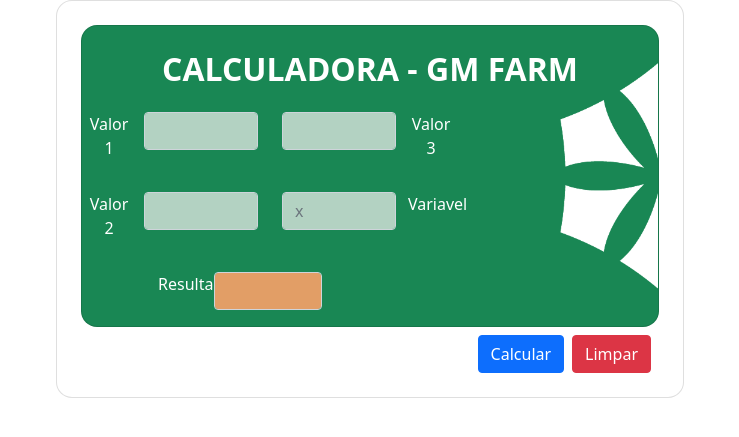
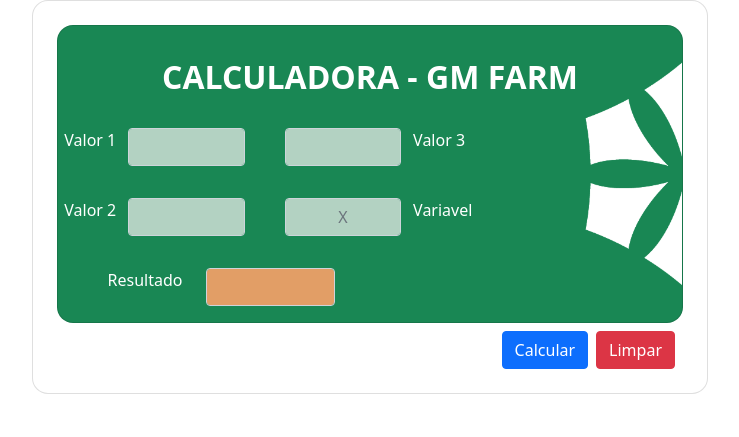
Before and after one commit to PedroFSValladares/calculadora-gmfarm, a PHP site: page / in a window 1280 px wide. Shown: the top 437 px of the page, without its empty margins (270-1009 px from the left). Run offline with PHP 8.4, Linux system fonts and the light colour scheme.

Commit message:
ajustes de design e responsividade

```diff
--- a/assets/js/index.js
+++ b/assets/js/index.js
@@ -35,7 +35,7 @@ inputs.forEach((element, i) => {
     element.addEventListener('input', (e) => {
         const val = removeCommas(element)
         if(val == ""){
-            feedback[i].innerHTML = "O campo deve ser preenchido."
+            feedback[i].innerHTML = "Preencha este campo."
             element.classList.add('is-invalid')
         }else if(isNaN(val)){
             feedback[i].innerHTML = "Valor inválido."
@@ -50,7 +50,7 @@ function validate(){
     var result = true
     inputs.forEach((element, i) => {
         if(element.value == ""){
-            feedback[i].innerHTML = "O campo deve ser preenchido."
+            feedback[i].innerHTML = "Preencha este campo."
             element.classList.add('is-invalid')
             result = false;
         }
--- a/index.php
+++ b/index.php
@@ -9,71 +9,68 @@
         <title>Calculadora</title>
     </head>
     <body>
+        <div class="container w-50" style="min-width: 700px; max-width: 850px;">
+            <div class="card p-4">
+                <form class="form needs-validation" method="post" novalidate>
+                    <div class="card mb-2 px-2 bg-success">
+                        <div class="container my-2">
+                            <h2 class="d-flex justify-content-center my-4"><b>CALCULADORA - GM FARM</b></h2>
+                        </div>
                         <div class="row">
-            <div class="col-sm-12 col-md-8 col-lg-6 col-lx-5 my-auto mx-auto">
-                <form class="form needs-validation" method="post" novalidate>
-                    <div class="card p-4">
-                        <div class="card mb-2 bg-success">
-                            <h2 class="d-flex justify-content-center my-4"><b>CALCULADORA - GM FARM</b></h2>
-                            <div class="row">
-                                <div class="col-sm-8">
-                                    <div class="row mx-1 mb-4">
+                            <div class="col-8">
+                                <div class="row mb-4">
                                     <div class="col">
-                                            <div class="row">
-                                                <div class="col-3 p-0 text-center">
+                                        <div class="row mb-2">
+                                            <div class="col p-0 text-end">
                                                 <label for="valor1" class="form-label">Valor 1</label>
                                             </div>
-                                                <div class="col">
+                                            <div class="col-8 me-2">
                                                 <input type="text" class="form-control input active" id="valor1" name="value1" required>
                                                 <div class="invalid-feedback">Preencha este campo</div>
                                             </div>
                                         </div>
                                     </div>
                                     <div class="col">
-                                            <div class="row">
-                                                <div class="col">
+                                        <div class="row mb-2">
+                                            <div class="col-8 ms-2">
                                                 <input type="text" class="form-control input active" id="valor3" name="value3" required>
                                                 <div class="invalid-feedback">Preencha este campo</div>
                                             </div>
-                                                <div class="col-3 p-0 text-center">
+                                            <div class="col p-0 text-start">
                                                 <label for="valor3" class="form-label">Valor 3</label>
                                             </div>
                                         </div>
                                     </div>
                                 </div>
-                                    <div class="row mx-1 mb-4">
+                                <div class="row mb-4">
                                     <div class="col">
-                                            <div class="row">
-                                                <div class="col-3 p-0 text-center">
+                                        <div class="row mb-2">
+                                            <div class="col p-0 text-end">
                                                 <label for="valor2" class="form-label">Valor 2</label>
                                             </div>
-                                                <div class="col">
+                                            <div class="col-8 me-2">
                                                 <input type="text" class="form-control input active" id="valor2" name="value2" required>
-                                                    <div class="invalid-feedback">Preencha este campo</div>
+                                                <div class="invalid-feedback mb-0">Preencha este campo</div>
                                             </div>
                                         </div>
                                     </div>
                                     <div class="col">
-                                            <div class="row">
-                                                <div class="col">
-                                                    <input type="text" class="form-control input" id="variavel" placeholder="x" readonly>
+                                        <div class="row mb-2">
+                                            <div class="col-8 ms-2">
+                                                <input type="text" class="form-control input" id="variavel" placeholder="X" style="text-align: center;" readonly>
                                             </div>
-                                                <div class="col-3 p-0 text-center">
+                                            <div class="col p-0 text-start">
                                                 <label for="variavel" class="form-label">Variavel</label>
                                             </div>
                                         </div>
                                     </div>
                                 </div>
-                                    <div class="row justify-content-center pe-5">
-                                        <div class="col-6 mb-3">
-                                            <div class="row">
-                                                <div class="col-3 p-0 text-center">
+                                <div class="row justify-content-start ">
+                                    <div class="col-4 text-end ">
                                         <label for="valor-" class="form-label">Resultado</label>
                                     </div>
-                                                <div class="col">
-                                                    <input type="text" class="form-control input-result" id="" readonly>
-                                                </div>
-                                            </div>
+                                    <div class="col mb-3">
+                                            <input type="text" class="form-control input-result w-50" id="" readonly>
                                     </div>
                                 </div>
                             </div>
@@ -86,9 +83,9 @@
                         />
                     </div>
                     <div class="d-flex justify-content-end">
+                        <div class="invalid-feedback">Preencha este campo</div>
                         <input type="submit" class="btn btn-primary me-2" value="Calcular">
                         <button class="btn btn-danger me-2">Limpar</button>
-                        </div>
                     </div>
                 </form>
             </div>
```
Lines whose indentation alone changed are shown as unchanged.
